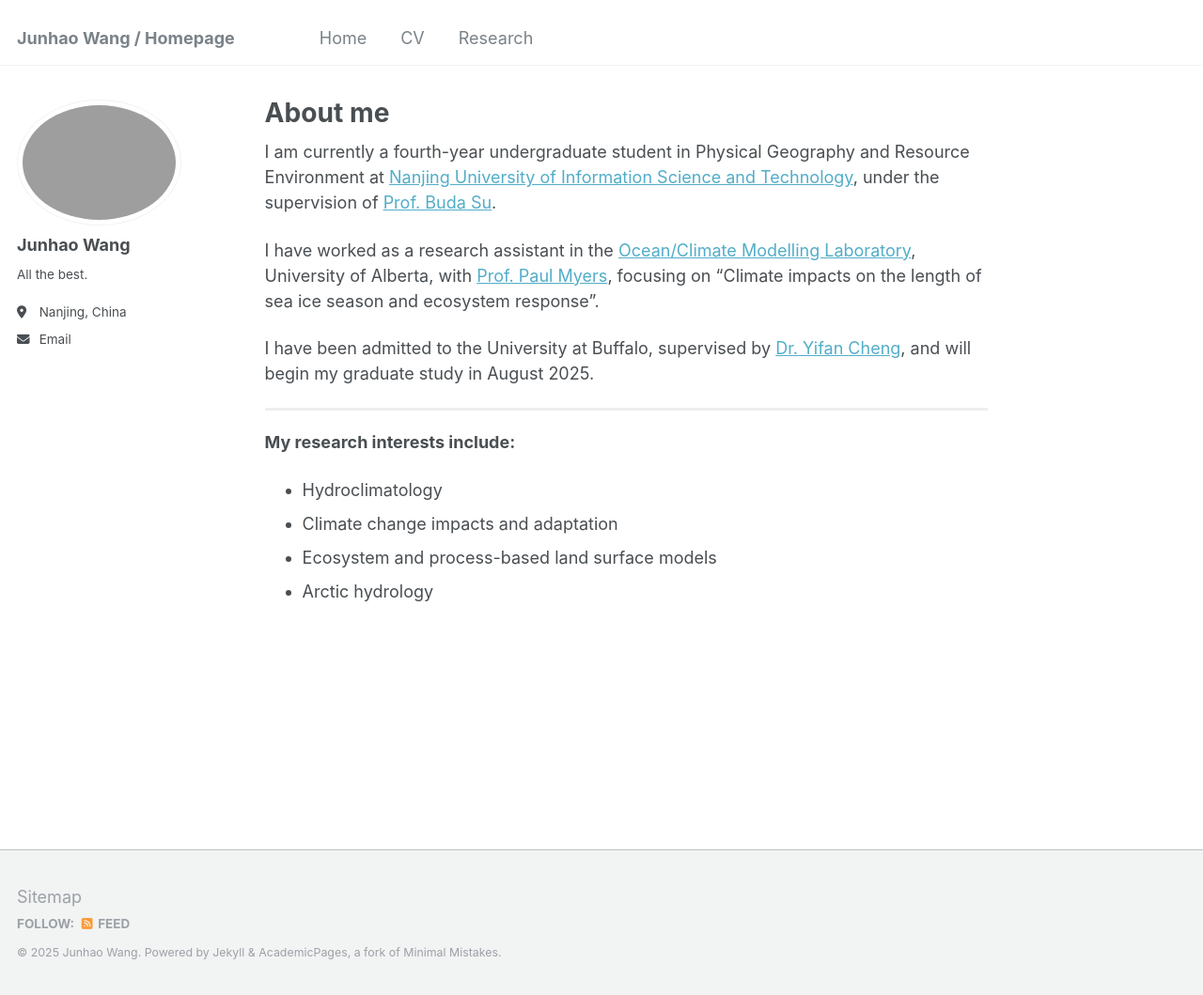
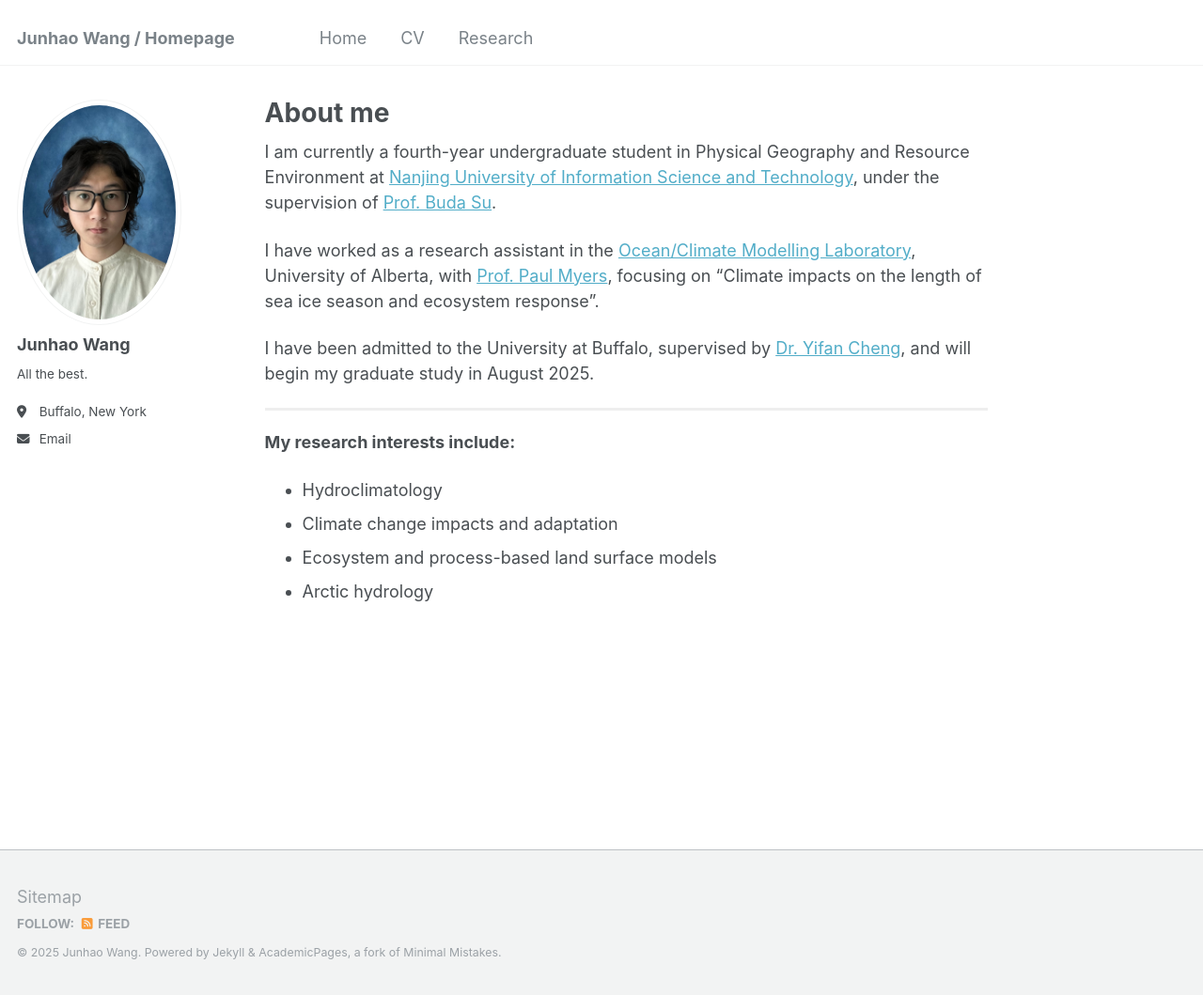
Before and after one commit to sigmundw/sigmundw.github.io, a Jekyll site: the page built from _pages/about.md, in a window 1280 px wide and 1059 px high. Shown: the whole window at 94% size. Built offline with Jekyll 4.4.1, drawn with Linux system fonts in a browser that asks for light colours.

Commit message:
Update _config.yml

```diff
--- a/_config.yml
+++ b/_config.yml
@@ -21,14 +21,14 @@ repository               : "sigmundw/homepage.github.io"
 #               Additional customization can be done by editing /_includes/author-profile.html
 author:
   # Biographic information
-  avatar           : "Junhao.png"
+  avatar           : "IMG_1508.png"
   name             : "Junhao Wang"
   pronouns         : # example: "He/his"
   bio              : "All the best."
-  location         : "Nanjing, China"
+  location         : "Buffalo, New York"
   employer         : #"Red Brick University"
   uri              : # URL
-  email            : "junhao.wong.geogr@gmail.com"
+  email            : "jwang436@buffalo.edu"
 
   # Academic websites
   arxiv            : # URL - Update with the correct link to your profile
```
